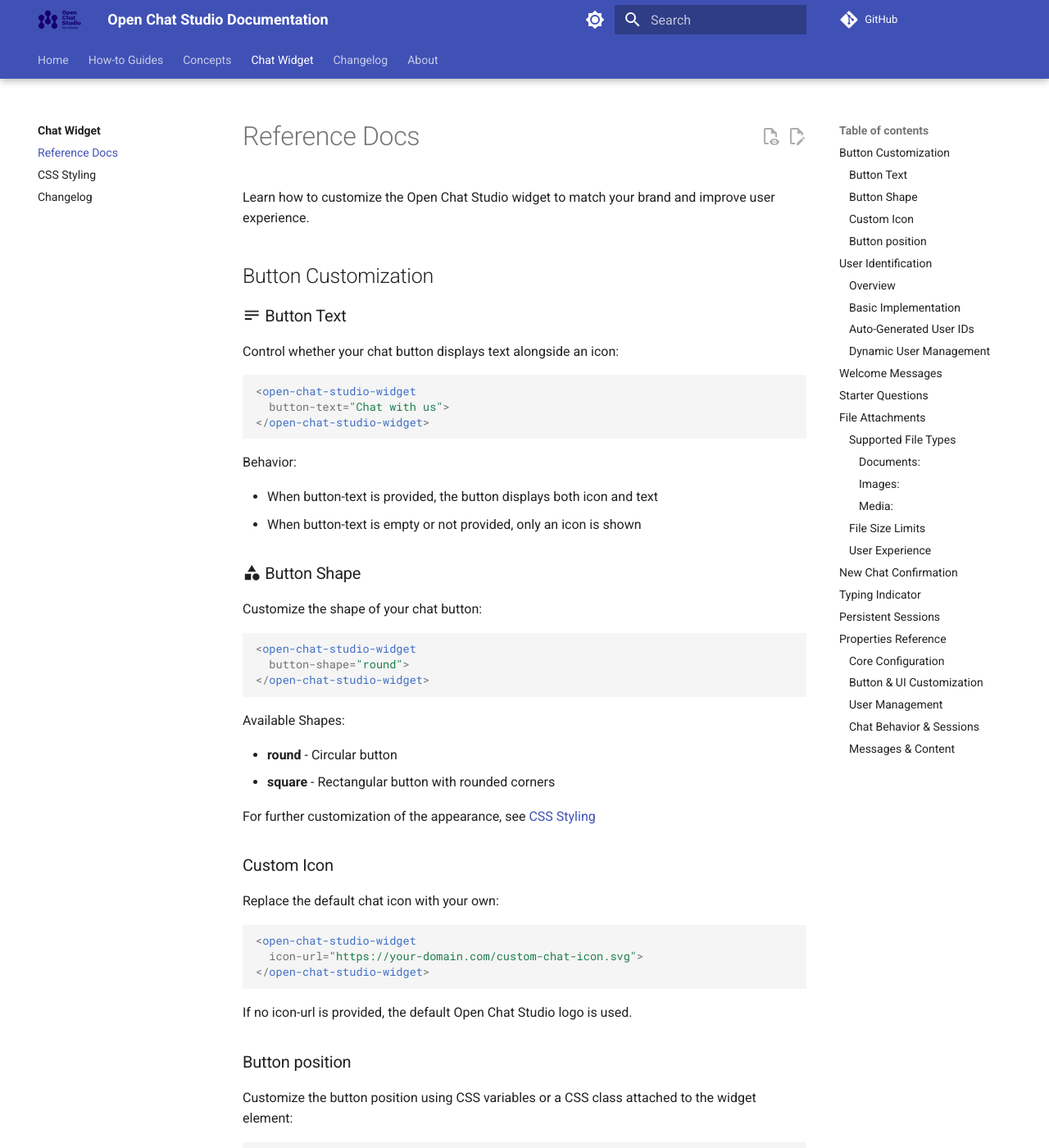
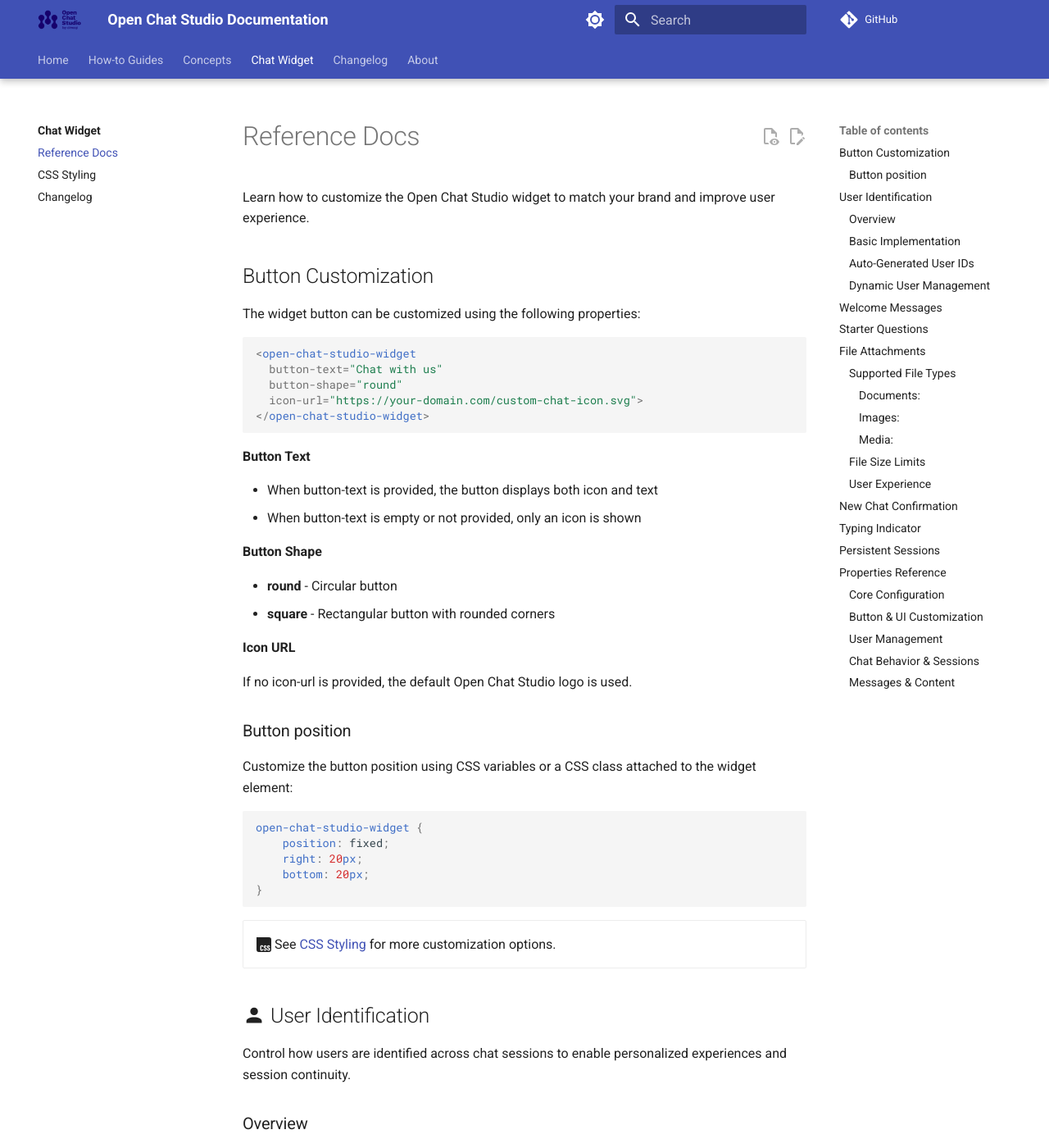
Before and after one commit to dimagi/open-chat-studio-docs, an MkDocs documentation site: the page built from docs/chat_widget/reference.md, in a window 1280 px wide and 1400 px high. Shown: the whole window at 82% size. Built offline with MkDocs 1.6.1 and Material for MkDocs 9.7.7, drawn with Linux system fonts in a browser that asks for light colours; a script that is not in the unit is left out; comment, search, counter and statistics services are not loaded; some of the changed text lies outside the part shown.

Commit message:
simplify button customization docs

````diff
--- a/docs/chat_widget/reference.md
+++ b/docs/chat_widget/reference.md
@@ -4,41 +4,27 @@
 
 ## Button Customization
 
-### :material-text: Button Text
-
-Control whether your chat button displays text alongside an icon:
+The widget button can be customized using the following properties:
 
 ```html
 <open-chat-studio-widget
-  button-text="Chat with us">
+  button-text="Chat with us"
+  button-shape="round"
+  icon-url="https://your-domain.com/custom-chat-icon.svg">
 </open-chat-studio-widget>
 ```
-Behavior:
+
+**Button Text**
 
 - When button-text is provided, the button displays both icon and text
 - When button-text is empty or not provided, only an icon is shown
 
-### :material-shape: Button Shape
-Customize the shape of your chat button:
-```html
-<open-chat-studio-widget
-  button-shape="round">
-</open-chat-studio-widget>
-```
-Available Shapes:
+**Button Shape**
 
 - **round** - Circular button
 - **square** - Rectangular button with rounded corners
 
-For further customization of the appearance, see [CSS Styling](styling.md)
-
-### Custom Icon
-Replace the default chat icon with your own:
-```html
-<open-chat-studio-widget
-  icon-url="https://your-domain.com/custom-chat-icon.svg">
-</open-chat-studio-widget>
-```
+**Icon URL**
 
 If no icon-url is provided, the default Open Chat Studio logo is used.
 
@@ -224,6 +210,7 @@
 The typing indicator appears with animated dots and a progress bar to provide visual feedback during response generation.
 
 Styling:
+
 - Text color is controlled by `--loading-text-color`
 - Font size uses `--chat-window-font-size-sm`
 - See [CSS Styling](styling.md#loading-indicators) for customization options
````
